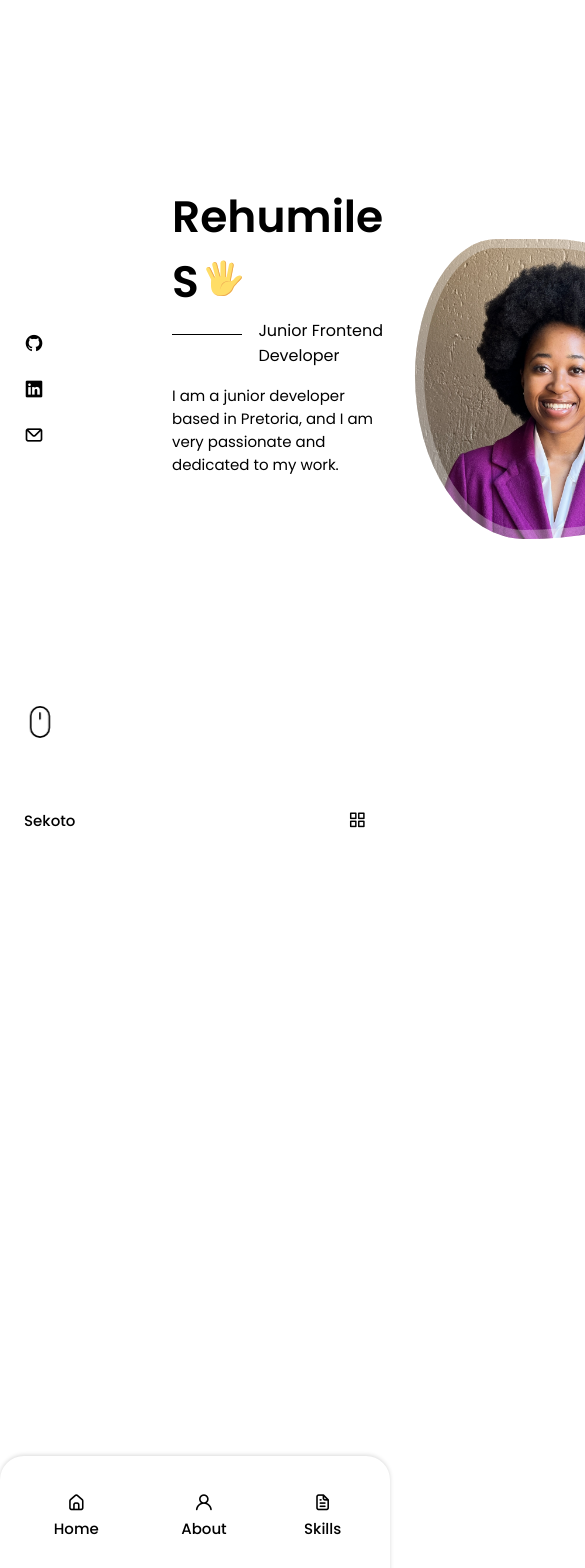
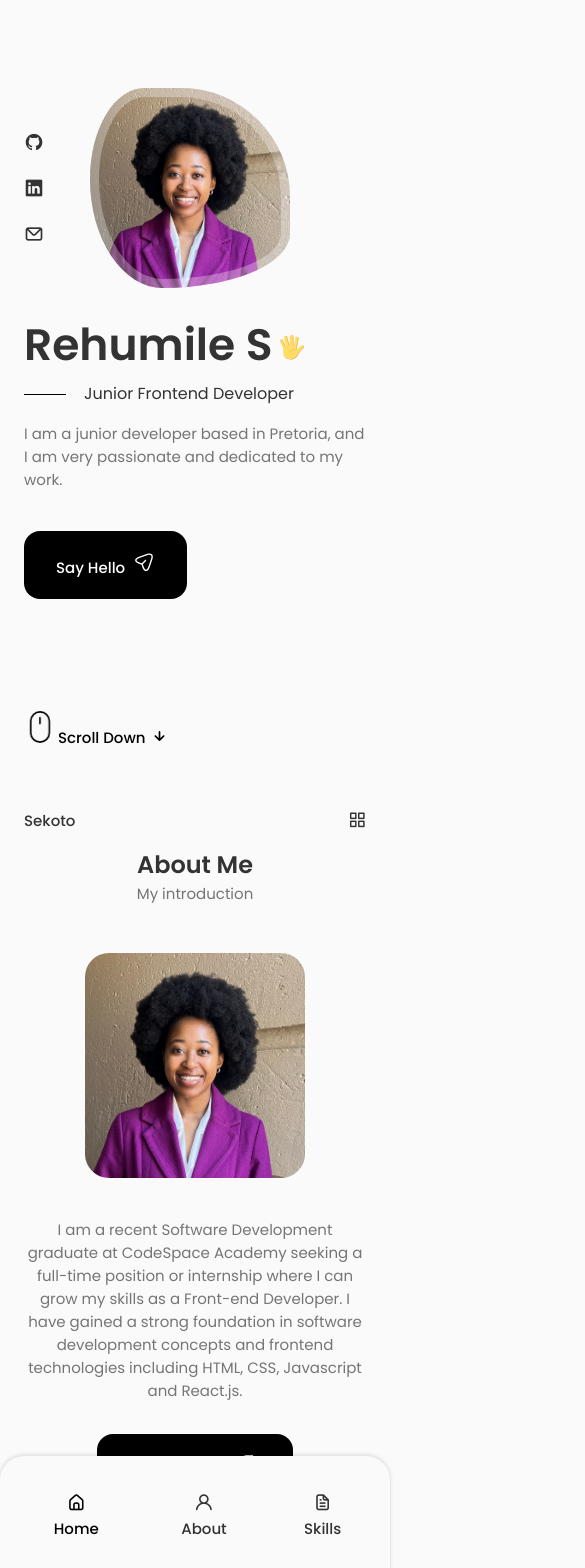
Before and after one commit to Rehumile/Portfolio-Website, a React (Vite) app: page / in a window 390 px wide. Shown: the top 1568 px of the page, 585 px wide, since content can reach past the window. Before the commit the page ends 844 px from the top, so only its background shows below. Built offline with nearby package versions, Linux system fonts and the light colour scheme.

Commit message:
added code to the about section

```diff
--- a/src/App.css
+++ b/src/App.css
@@ -5,10 +5,10 @@
   /*Colour mode HSL (hue, saturation, lightness)*/
   --hue: 0;
   --sat: 0%;
-  --title-color: hsl(var(--hue), var(var(--sat), 20%));
-  --title-color-dark: hsl(var(var(--hue), var(var(--sat), 0%)));
-  --text-color: hsl(var(var(--hue), var(var(--sat), 46%)));
-  --body-color: hsl(var(--hue), var(var(--sat), 98%));
+  --title-color: hsl(var(--hue), var(--sat), 20%);
+  --title-color-dark: hsl(var(--hue), var(--sat), 0%);
+  --text-color: hsl(var(--hue), var(--sat), 46%);
+  --body-color: hsl(var(--hue), var(--sat), 98%);
   --container-color: #fff;
 
 
@@ -155,9 +155,9 @@
   font-weight: var(--font-medium);
 }
 
-.button:hover {
+/* .button:hover {
   background-color: var(--title-color-dark);
-}
+} */
 
 .button__icon {
   margin-left: var(--mb-0-5);
@@ -176,11 +176,30 @@
     margin-right: var(--mb-1-5);
   }
 
+  .button {
+    padding: 1rem 1.75rem;
+  }
+
+  .button__icon {
+    width: 22px;
+    height: 22px;
+  }
+
 }
 
 /*For medium devices*/
 @media  screen and (max-width: 768px) {
+  body {
+    margin: 0 0 var(--header-height) 0;
+  }
 
+  .section {
+    padding: 2rem 0 4rem;
+  }
+
+  .section__subtitle {
+    margin-bottom: var(--mb-3);
+  }
 }
 
 @media  screen and (max-width: 576px) {
@@ -189,6 +208,9 @@
 
 /*For small devices*/
 @media  screen and (max-width: 350px) {
+  :root {
+    --big-font-size: 2.25rem;
+  }
   .container {
     margin-left: var(--mb-1);
     margin-right: var(--mb-1);
--- a/src/App.jsx
+++ b/src/App.jsx
@@ -2,6 +2,7 @@
 import './App.css'
 import Header from './components/Header/Header'
 import Home from './components/Home/Home'
+import About from './components/About/About'
 
 
 function App() {
@@ -11,6 +12,7 @@
       <Header/>
       <main className='main'>
         <Home/>
+        <About />
       </main>
     </>
   )
--- /dev/null
+++ b/src/components/About/About.css
@@ -0,0 +1,102 @@
+.button {
+    display: inline-block;
+    background-color:#000;
+    color: var(--container-color);
+    padding: 1.25rem 2rem;
+    border-radius: 1rem;
+    font-weight: var(--font-medium);
+  }
+
+.about__container {
+    grid-template-columns: repeat(2, 1fr);
+    align-items: center;
+    column-gap: 4rem;
+}
+
+.about__img {
+    width: 350px;
+    border-radius: 1.5rem;
+    justify-self: center;
+}
+
+.about__info {
+    grid-template-columns: repeat(3, 140px);
+    gap: 0.5rem;
+    margin-bottom: var(--mb-2);
+}
+
+.about__box {
+    background-color: var(--container-color);
+    border: 1px solid rgba(0, 0, 0, 0.1);
+    border-radius: 0.75rem;
+    text-align: center;
+    padding: 1rem 1.25rem;
+}
+
+.about__icon {
+    font-size: 1.5rem;
+    color: var(--title-color);
+    margin-bottom: var(--mb-0-5);
+}
+
+.about__title {
+    font-size: var(--small-font-size);
+    font-weight: var(--font-medium);
+}
+
+.about__subtitle {
+    font-size: var(--tiny-font-size);
+}
+
+.about__description {
+    padding: 0 4rem 0 0;
+    margin-bottom: var(--mb-2-5) ;
+}
+
+/*==========BREAKPOINTS===========*/
+/*For large devices*/
+@media  screen and (max-width: 992px) {
+    .about__container {
+        grid-template-columns: 1fr;
+        row-gap: 2.5rem;
+    }
+    .about__img {
+        width: 220px;
+    }
+
+    .about__box {
+        padding: 0.75rem 0.5rem;
+    }
+
+    .about__data {
+        text-align: center;
+    }
+
+    .about__info {
+        justify-content: center;
+    }
+
+    .about__description {
+        padding: 0 0.5rem;
+        margin-bottom: 2rem;
+    }
+
+  }
+
+  /*For medium devices*/
+  @media  screen and (max-width: 576px) {
+    .about__info {
+        grid-template-columns: repeat(3, 1f);
+    }
+
+    .about__description {
+        padding: 0;
+    }
+  }
+
+  /*For small devices*/
+  @media  screen and (max-width: 350px) {
+    .about__info {
+        grid-template-columns: repeat(2, 1fr);
+    }
+  }
--- /dev/null
+++ b/src/components/About/About.jsx
@@ -0,0 +1,61 @@
+import React from "react";
+import Info from "./Info";
+import './About.css'
+import AboutImg from "../../assets/profile-img2.jpeg"
+import CV from "../../assets/RehumileSekotoResume.pdf"
+
+export default function About() {
+    return (
+       <section className="about section" id="about">
+        <h2 className="section__title">About Me</h2>
+        <span className="section__subtitle">My introduction</span>
+
+        <div className="about__container container grid">
+            <img src={AboutImg} alt="" className="about__img"/>
+
+            <div className="about__data">
+                {/* <Info/> */}
+
+                <p className="about__description">
+                I am a recent Software Development graduate at
+                CodeSpace Academy seeking a full-time position or
+                internship where I can grow my skills as a Front-end
+                Developer. I have gained a strong foundation in
+                 software development concepts and frontend
+                technologies including HTML, CSS, Javascript and
+                React.js.
+                </p>
+
+                <a download="" href={CV} className="button button--flex">
+                    Download CV
+                <svg
+                className="button__icon"
+                xmlns="http://www.w3.org/2000/svg"
+                width="24"
+                height="24"
+                viewBox="0 0 24 24"
+                fill="none"
+              >
+                <path
+                  d="M15.25 22.7502H9.25C3.82 22.7502 1.5 20.4302 1.5 15.0002V9.00024C1.5 3.57024 3.82 1.25024 9.25 1.25024H14.25C14.66 1.25024 15 1.59024 15 2.00024C15 2.41024 14.66 2.75024 14.25 2.75024H9.25C4.64 2.75024 3 4.39024 3 9.00024V15.0002C3 19.6102 4.64 21.2502 9.25 21.2502H15.25C19.86 21.2502 21.5 19.6102 21.5 15.0002V10.0002C21.5 9.59024 21.84 9.25024 22.25 9.25024C22.66 9.25024 23 9.59024 23 10.0002V15.0002C23 20.4302 20.68 22.7502 15.25 22.7502Z"
+                  fill="var(--container-color)"
+                ></path>
+                <path
+                  d="M22.25 10.7502H18.25C14.83 10.7502 13.5 9.42023 13.5 6.00023V2.00023C13.5 1.70023 13.68 1.42023 13.96 1.31023C14.24 1.19023 14.56 1.26023 14.78 1.47023L22.78 9.47023C22.99 9.68023 23.06 10.0102 22.94 10.2902C22.82 10.5702 22.55 10.7502 22.25 10.7502ZM15 3.81023V6.00023C15 8.58023 15.67 9.25023 18.25 9.25023H20.44L15 3.81023Z"
+                  fill="var(--container-color)"
+                ></path>
+                <path
+                  d="M13.25 13.7502H7.25C6.84 13.7502 6.5 13.4102 6.5 13.0002C6.5 12.5902 6.84 12.2502 7.25 12.2502H13.25C13.66 12.2502 14 12.5902 14 13.0002C14 13.4102 13.66 13.7502 13.25 13.7502Z"
+                  fill="var(--container-color)"
+                ></path>
+                <path
+                  d="M11.25 17.7502H7.25C6.84 17.7502 6.5 17.4102 6.5 17.0002C6.5 16.5902 6.84 16.2502 7.25 16.2502H11.25C11.66 16.2502 12 16.5902 12 17.0002C12 17.4102 11.66 17.7502 11.25 17.7502Z"
+                  fill="var(--container-color)"
+                ></path>
+              </svg>
+                </a>
+            </div>
+        </div>
+       </section>
+    )
+}
--- /dev/null
+++ b/src/components/About/Info.jsx
@@ -0,0 +1,23 @@
+import React from "react";
+
+export default function Info() {
+    return (
+            <div className="about__info grid">
+                <div className="about__box">
+                    <h3 className="about__title">completed </h3>
+                    <span className="about__subtitle">8 projects</span>
+                </div>
+
+                <div className="about__box">
+                    <h3 className="about__title">experience</h3>
+                    <span className="about__subtitle">8 years</span>
+                </div>
+
+                <div className="about__box">
+                    <h3 className="about__title">Online support</h3>
+                    <span className="about__subtitle">24/7</span>
+                </div>
+
+            </div>
+        )
+}
--- a/src/components/Home/Home.css
+++ b/src/components/Home/Home.css
@@ -102,3 +102,96 @@
         transform: translateY(3.75rem);
     }
 }
+
+.home__scroll-name {
+    color: #000; /*var(--title-color)*/
+    font-weight: var(--font-medium);
+    margin-right: var(--mb-0-25);
+    margin-left: 2px;
+}
+
+.home__scroll-arrow {
+    font-size: 1.25rem;
+    color: #000; /*var(--title-color)*/
+}
+
+/*==========BREAKPOINTS===========*/
+/*For large devices*/
+@media  screen and (max-width: 992px) {
+    .home__content {
+        grid-template-columns: 100px repeat(2, 1fr);
+        column-gap: 1.25rem;
+    }
+
+    .home__hand {
+        width: 26px;
+        height: 26px;
+    }
+
+    .home__subtitle {
+        padding-left: 3.75rem;
+        margin-bottom: var(--mb-1);
+    }
+
+    .home__subtitle::before {
+        width: 42px;
+        top: 0.8rem;
+    }
+
+    .home__description {
+        max-width: initial;
+        margin-bottom: var(--mb-2-5);
+    }
+
+    .home__img {
+        width: 250px;
+        height: 250px;
+        box-shadow: inset 0 0 0 9px rgb(255 255 255 / 30%);
+    }
+
+    .home__scroll {
+        margin-left: 7.25rem;
+    }
+
+  }
+
+  /*For medium devices*/
+  @media  screen and (max-width: 768px) {
+    .home__content {
+        grid-template-columns: 0.5fr 3fr;
+        padding-top: 3.5rem;
+    }
+
+    .home__img {
+        order: initial;
+        justify-self: initial;
+    }
+
+    .home__data {
+        grid-column:  1/3;
+    }
+
+    .home__img {
+        box-shadow: inset 0 0 0 9px rgb(255 255 255 / 30%);
+        width: 200px;
+        height: 200px;
+    }
+
+    .home__scroll {
+        display: none;
+    }
+  }
+
+
+  /*For small devices*/
+  @media  screen and (max-width: 350px) {
+    .home__img {
+        width: 180px;
+        height: 180px;
+    }
+
+    .home__hand {
+        width: 22px;
+        height: 22px;
+    }
+  }
--- a/src/components/Home/ScrollDown.jsx
+++ b/src/components/Home/ScrollDown.jsx
@@ -1,4 +1,5 @@
 import React from "react";
+
 
 export default function ScrollDown() {
     return (
@@ -38,6 +39,8 @@
                 }}
                 ></path>
               </svg>
+              <span className="home__scroll-name">Scroll Down</span>
+              <i className="uil uil-arrow-down home__scroll-arrow"></i>
         </a>
     )
 }
--- a/src/main.jsx
+++ b/src/main.jsx
@@ -1,6 +1,7 @@
 import React from 'react'
 import ReactDOM from 'react-dom/client'
 import App from './App.jsx'
+import './App.css'
 
 
 ReactDOM.createRoot(document.getElementById('root')).render(
```
